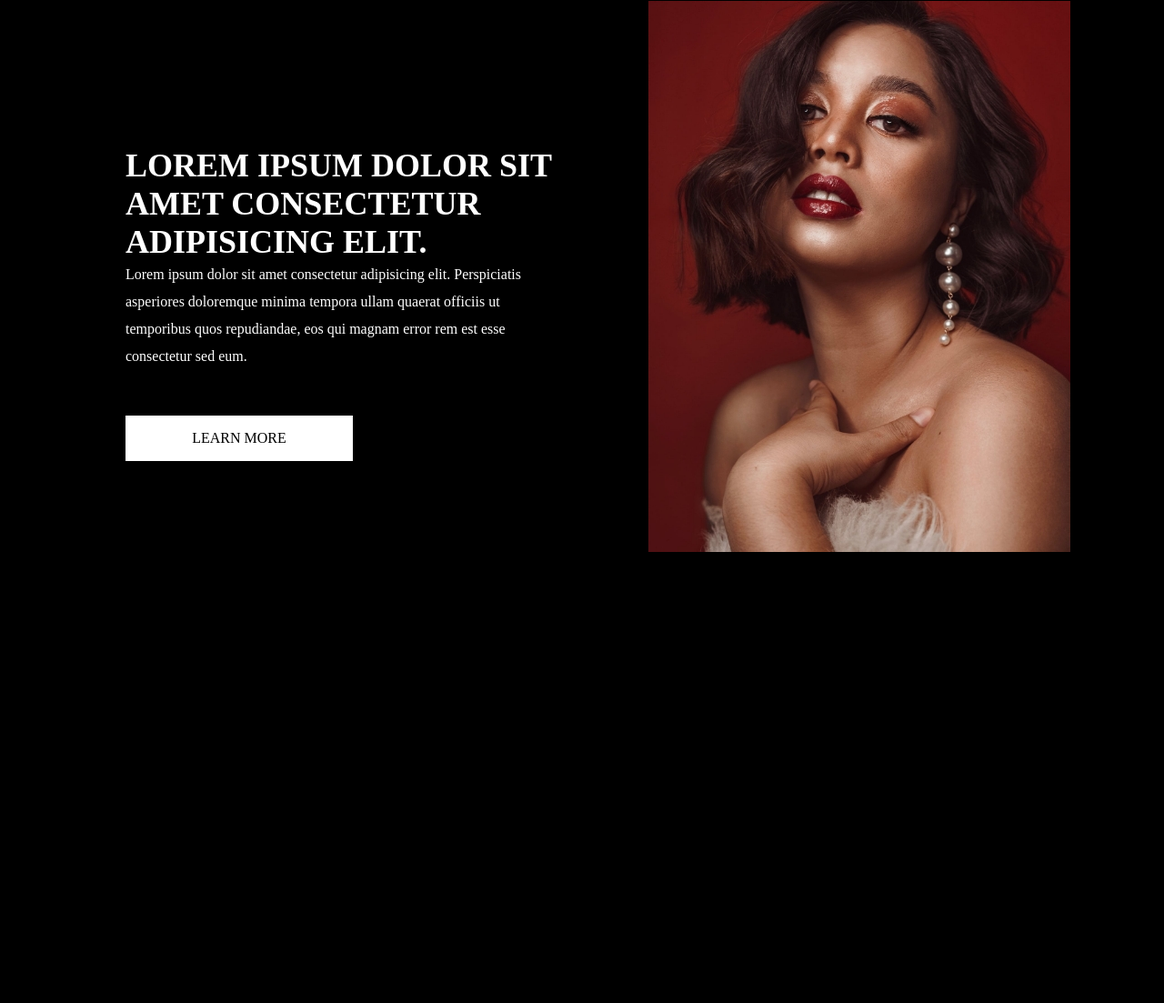
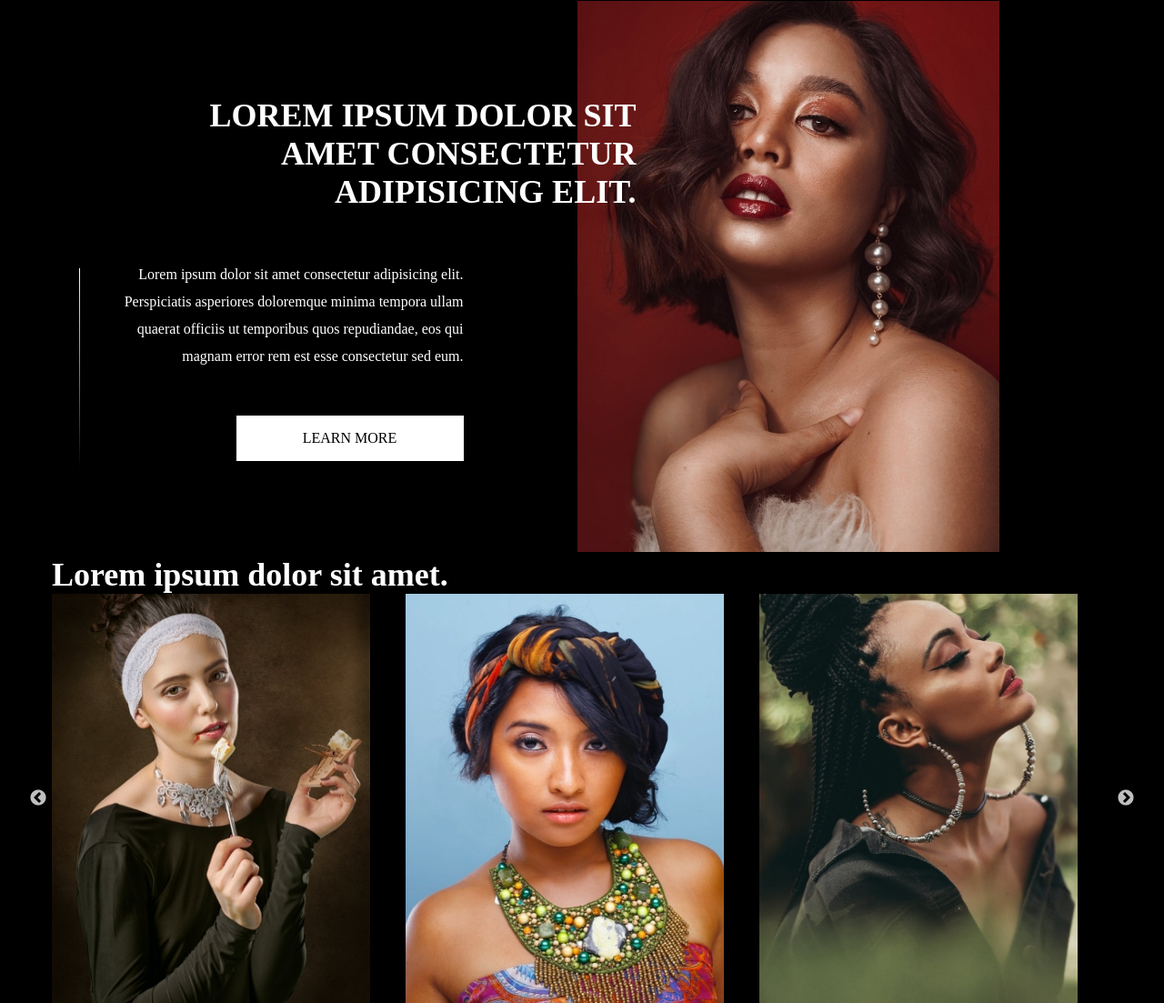
Before and after one commit to isaadnaseer/Beauty-blog-website, a plain HTML site: page index.html in a window 1280 px wide. Shown: the part 1922-3025 px from the top of the page at 91% size. Before the commit the page ends 2533 px from the top, so only its background shows below. Drawn offline with nearby package versions, Linux system fonts and the light colour scheme.

Commit message:
slick slider

```diff
--- a/index.html
+++ b/index.html
@@ -4,6 +4,8 @@
     <meta charset="UTF-8">
     <meta http-equiv="X-UA-Compatible" content="IE=edge">
     <meta name="viewport" content="width=device-width, initial-scale=1.0">
+    <link rel="stylesheet" href="https://cdnjs.cloudflare.com/ajax/libs/slick-carousel/1.8.1/slick.min.css"/>
+    <link rel="stylesheet" href="https://cdnjs.cloudflare.com/ajax/libs/slick-carousel/1.8.1/slick-theme.min.css"/>
     <link rel="stylesheet" href="style.css">
     <title>Document</title>
 </head>
@@ -83,8 +85,8 @@
                             <div class="img"><img src="images/img1.jpg" alt=""></div>
                         </div>
                         <div class="text">
+                            <h2>Lorem ipsum dolor sit amet consectetur adipisicing elit.</h2>
                             <div class="text-inner">
-                                <h2>Lorem ipsum dolor sit amet consectetur adipisicing elit.</h2>
                                 <p>Lorem ipsum dolor sit amet consectetur adipisicing elit. Perspiciatis asperiores doloremque
                                     minima
                                     tempora ullam quaerat officiis ut temporibus quos repudiandae, eos qui magnam error rem est esse
@@ -101,8 +103,8 @@
             <div class="container">
                 <div class="sec2-inner">
                     <div class="text">
+                        <h2>Lorem ipsum dolor sit amet consectetur adipisicing elit.</h2>
                     <div class="text-inner">
-                        <h2>Lorem ipsum dolor sit amet consectetur adipisicing elit.</h2>
                         <p>Lorem ipsum dolor sit amet consectetur adipisicing elit. Perspiciatis asperiores doloremque minima
                             tempora ullam quaerat officiis ut temporibus quos repudiandae, eos qui magnam error rem est esse
                             consectetur sed eum.</p>
@@ -113,6 +115,34 @@
                     <div class="img"><img src="images/img2.jpg" alt=""></div>
             </div>
             </div>
+            </div>
+        </section>
+
+        <section class="sec3">
+            <div class="container">
+                <div class="sec3-inner">
+                    <h2>Lorem ipsum dolor sit amet.</h2>
+                    <div class="sec3-slider">
+                        <div class="item">
+                            <img src="images/slide1.jpg" alt="">
+                        </div>
+                        <div class="item">
+                            <img src="images/slide2.jpg" alt="">
+                        </div>
+                        <div class="item">
+                            <img src="images/slide3.jpg" alt="">
+                        </div>
+                        <div class="item">
+                            <img src="images/slide1.jpg" alt="">
+                        </div>
+                        <div class="item">
+                            <img src="images/slide2.jpg" alt="">
+                        </div>
+                        <div class="item">
+                            <img src="images/slide3.jpg" alt="">
+                        </div>
+                    </div>
+                </div>
             </div>
         </section>
     </main>
@@ -131,6 +161,13 @@
 
 
 
-    <script src="script.js"></script>
+
+
+
+    <script src="https://cdnjs.cloudflare.com/ajax/libs/jquery/3.6.0/jquery.min.js"></script>
+    <script src="https://cdnjs.cloudflare.com/ajax/libs/slick-carousel/1.8.1/slick.min.js"></script>
+<script src="script.js"></script>
+
+
 </body>
 </html>
--- a/script.js
+++ b/script.js
@@ -0,0 +1,8 @@
+
+
+$('.sec3-slider').slick({
+  infinite: true,
+  slidesToShow: 3,
+  slidesToScroll: 2,
+  speed:1500
+});
--- a/style.css
+++ b/style.css
@@ -157,7 +157,7 @@ header ul li a {
   background: linear-gradient(to left, transparent, #fff, transparent);
 }
 .sec2 {
-  padding: 100px 0 0;
+  padding: 100px 0 0 0;
 }
 .sec2 h2 {
   text-transform: uppercase;
@@ -169,7 +169,7 @@ header ul li a {
   display: flex;
   flex-wrap: wrap;
   align-items: center;
-  justify-content: space-around;
+  justify-content: center;
 }
 .sec2-inner .img {
   width: auto;
@@ -181,5 +181,26 @@ header ul li a {
 }
 .sec2 .text-inner {
   position: relative;
-  margin: 55px 0 0 100px;
+  margin: 55px 0 0 190px;
 }
+.sec2 .text-inner::after {
+  content: "";
+  position: absolute;
+  bottom: 0;
+  top: 8px;
+  left: -30px;
+  width: 1px;
+  height: 100%;
+  background: linear-gradient(to top, transparent, #fff);
+}
+.left-right-sec:nth-child(even) .text {
+  margin-right: -65px;
+  text-align: right;
+}
+.left-right-sec:nth-child(even) .text-inner {
+  margin: 55px 190px 0 0;
+}
+.left-right-sec:nth-child(even) .text-inner:before {
+  left: inherit;
+  right: -30px;
+}
```
